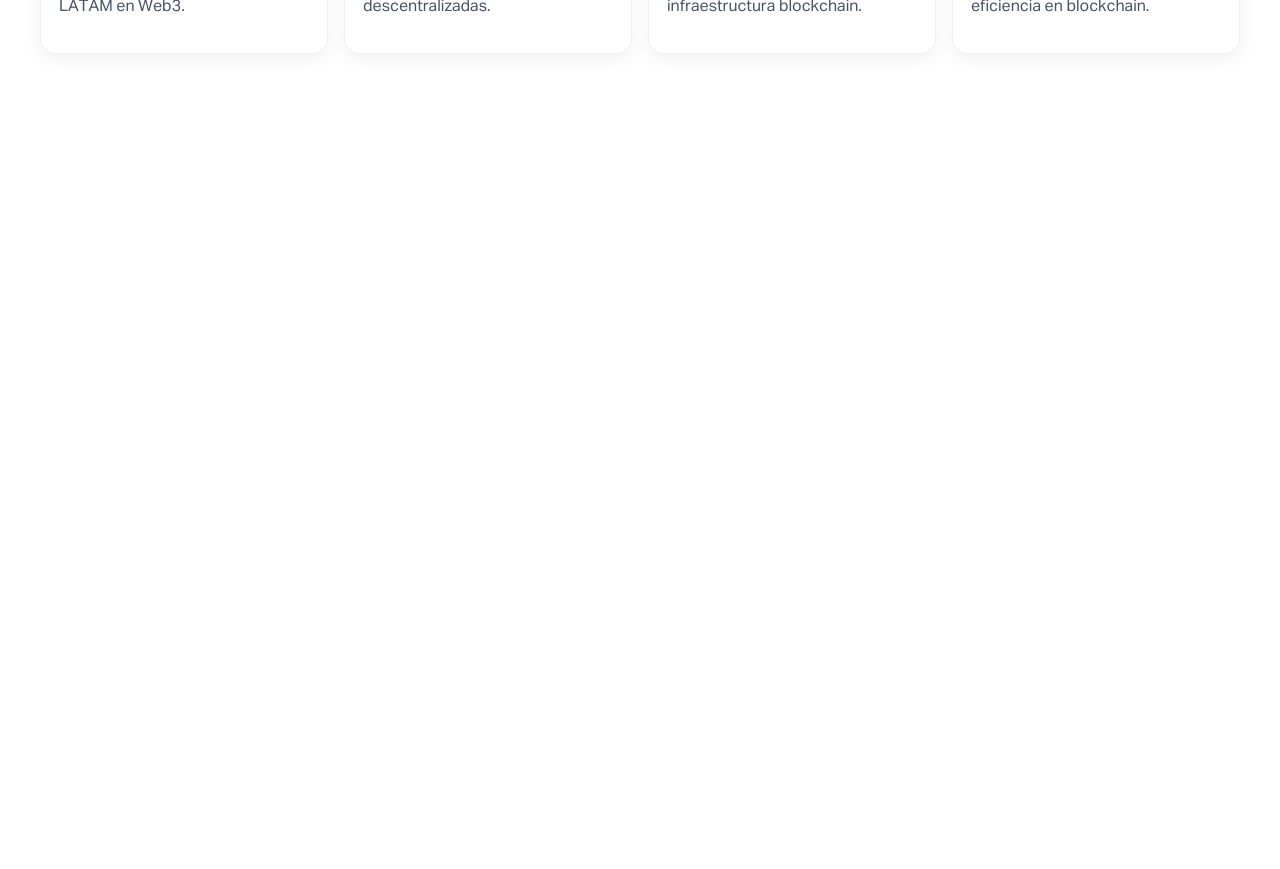
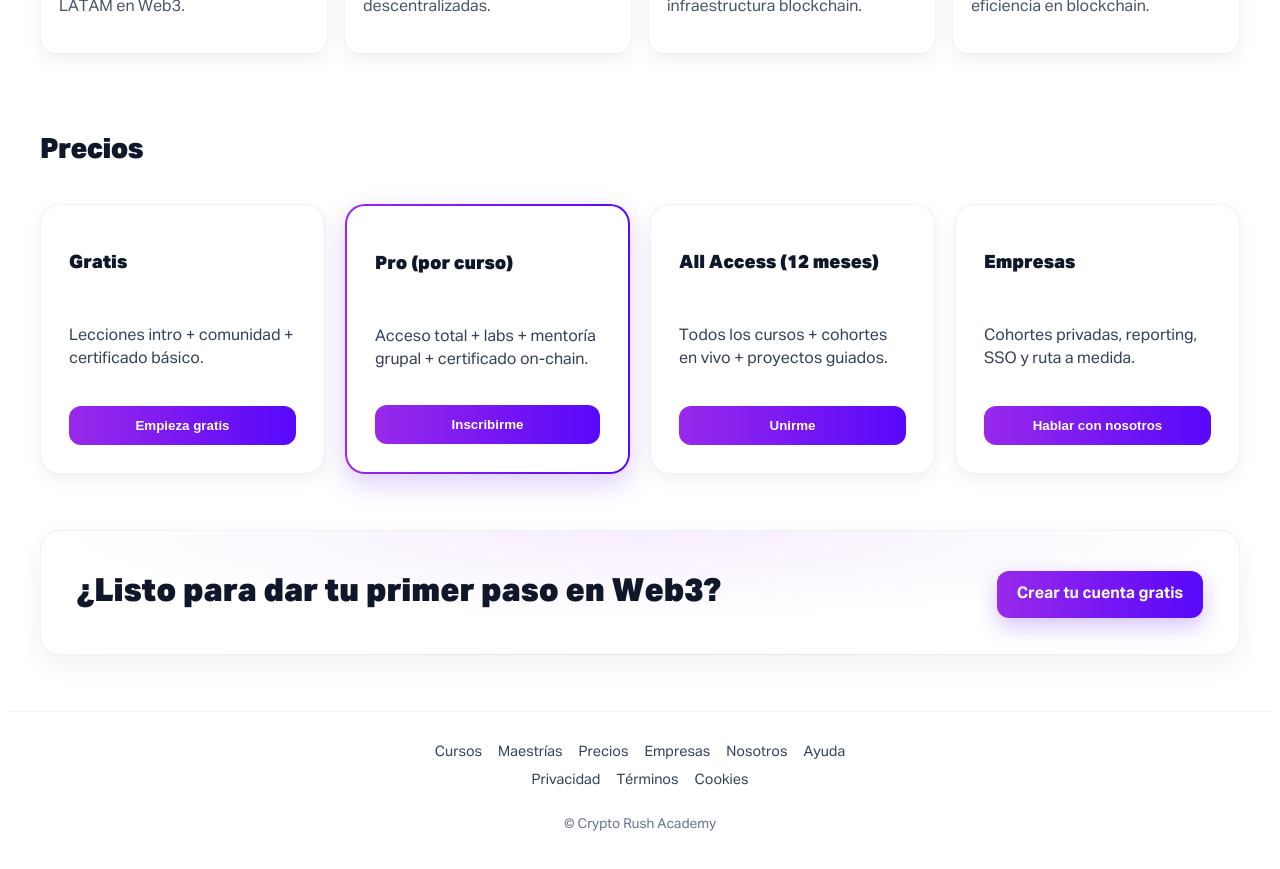
Before and after one commit to diego-s25/rushacademy-landing, a React (Create React App) app: page / in a window 1280 px wide. Shown: the part 1840-2709 px from the top of the page. Before the commit the page ends 1958 px from the top, so only its background shows below. Built offline with nearby package versions, Linux system fonts and the light colour scheme.

Commit message:
Added Footer component

```diff
--- a/src/App.js
+++ b/src/App.js
@@ -7,6 +7,9 @@ import CourseCarousel from "./components/CourseCarousel";
 import ExecSummary from "./components/ExecSummary";
 import Modality from "./components/Modality";
 import ImpactMosaic from "./components/ImpactMosaic";
+import PricingPlans from "./components/PricingPlans";
+import FinalCta from "./components/FinalCta";
+import Footer from "./components/Footer";
 
 export default function App() {
   useEffect(() => {
@@ -30,6 +33,9 @@ export default function App() {
       <ExecSummary />
       <Modality />
       <ImpactMosaic />
+      <PricingPlans />
+      <FinalCta />
+      <Footer />
     </>
   );
 }
--- /dev/null
+++ b/src/components/FinalCta.jsx
@@ -0,0 +1,19 @@
+// src/components/FinalCta.jsx
+import React from "react";
+
+export default function FinalCta() {
+  return (
+    <section className="finalCta" aria-labelledby="final-cta-title">
+      <div className="container">
+        <div className="finalCta__card">
+          <h2 id="final-cta-title" className="finalCta__title">
+            ¿Listo para dar tu primer paso en Web3?
+          </h2>
+          <a href="#signup" className="btn finalCta__btn">
+            Crear tu cuenta gratis
+          </a>
+        </div>
+      </div>
+    </section>
+  );
+}
--- /dev/null
+++ b/src/components/Footer.jsx
@@ -0,0 +1,27 @@
+// src/components/Footer.jsx
+import React from "react";
+
+export default function Footer() {
+  return (
+    <footer className="footer">
+      <div className="container">
+        <nav className="footer__nav">
+          <a href="#cursos">Cursos</a>
+          <a href="#maestrias">Maestrías</a>
+          <a href="#precios">Precios</a>
+          <a href="#empresas">Empresas</a>
+          <a href="#nosotros">Nosotros</a>
+          <a href="#ayuda">Ayuda</a>
+        </nav>
+
+        <nav className="footer__subnav">
+          <a href="#privacidad">Privacidad</a>
+          <a href="#terminos">Términos</a>
+          <a href="#cookies">Cookies</a>
+        </nav>
+
+        <p className="footer__copy">© Crypto Rush Academy</p>
+      </div>
+    </footer>
+  );
+}
--- /dev/null
+++ b/src/components/PricingPlans.jsx
@@ -0,0 +1,54 @@
+// src/components/PricingPlans.jsx
+import React from "react";
+
+const PLANS = [
+  {
+    name: "Gratis",
+    desc: "Lecciones intro + comunidad + certificado básico.",
+    cta: "Empieza gratis",
+    highlight: false,
+  },
+  {
+    name: "Pro (por curso)",
+    desc: "Acceso total + labs + mentoría grupal + certificado on-chain.",
+    cta: "Inscribirme",
+    highlight: true, // 👈 spotlight plan
+  },
+  {
+    name: "All Access (12 meses)",
+    desc: "Todos los cursos + cohortes en vivo + proyectos guiados.",
+    cta: "Unirme",
+    highlight: false,
+  },
+  {
+    name: "Empresas",
+    desc: "Cohortes privadas, reporting, SSO y ruta a medida.",
+    cta: "Hablar con nosotros",
+    highlight: false,
+  },
+];
+
+export default function PricingPlans() {
+  return (
+    <section id="precios" className="pricing">
+      <div className="container">
+        <header className="pricing__head">
+          <h2 className="sectionTitle">Precios</h2>
+        </header>
+
+        <div className="pricing__grid">
+          {PLANS.map(({ name, desc, cta, highlight }, i) => (
+            <article
+              key={i}
+              className={`pricing__card ${highlight ? "is-highlight" : ""}`}
+            >
+              <h3 className="pricing__name">{name}</h3>
+              <p className="pricing__desc">{desc}</p>
+              <button className="btn pricing__cta">{cta}</button>
+            </article>
+          ))}
+        </div>
+      </div>
+    </section>
+  );
+}
--- a/src/styles/globals.scss
+++ b/src/styles/globals.scss
@@ -939,3 +939,176 @@ $embla-gap: 18px;
   color: #475569;
   line-height: 1.45;
 }
+
+/* ===== Pricing (plans style) ===== */
+.pricing {
+  background: #fff;
+  padding-bottom: clamp(28px, 6vw, 56px);
+}
+
+.pricing__head {
+  margin-bottom: clamp(20px, 5vw, 36px);
+}
+
+.pricing__grid {
+  display: grid;
+  gap: 20px;
+  grid-template-columns: 1fr;
+  @media (min-width: 768px) {
+    grid-template-columns: repeat(2, 1fr);
+  }
+  @media (min-width: 1200px) {
+    grid-template-columns: repeat(4, 1fr);
+  }
+}
+
+.pricing__card {
+  background: #fff;
+  border: 1px solid rgba(15, 23, 42, 0.06);
+  border-radius: 20px;
+  padding: clamp(18px, 3vw, 28px);
+  display: flex;
+  flex-direction: column;
+  gap: 1rem;
+  box-shadow: 0 6px 18px rgba(0, 0, 0, 0.06);
+  transition: transform 0.18s ease, box-shadow 0.18s ease;
+}
+.pricing__card:hover {
+  transform: translateY(-4px);
+  box-shadow: 0 16px 28px rgba(0, 0, 0, 0.1);
+}
+
+.pricing__card.is-highlight {
+  border: 2px solid transparent;
+  background: linear-gradient(#fff, #fff) padding-box,
+    var(--brand-gradient) border-box;
+  box-shadow: 0 10px 28px rgba(88, 8, 251, 0.2);
+}
+
+.pricing__name {
+  font-weight: 800;
+  font-size: 1.15rem;
+  color: var(--ink-900);
+}
+
+.pricing__desc {
+  color: var(--ink-700);
+  flex-grow: 1;
+  line-height: 1.45;
+}
+
+.pricing__cta {
+  margin-top: auto;
+  width: 100%;
+  justify-content: center;
+  border-radius: 12px;
+  font-weight: 600;
+  padding: 0.75rem 1rem;
+}
+
+/* ===== Final CTA band ===== */
+.finalCta {
+  background: #fff;
+  padding-bottom: clamp(28px, 6vw, 56px);
+}
+
+.finalCta__card {
+  border-radius: 20px;
+  background: radial-gradient(
+      80% 120% at 50% 0%,
+      rgba(153, 41, 234, 0.08),
+      transparent 60%
+    ),
+    #fff;
+  border: 1px solid rgba(15, 23, 42, 0.06);
+  box-shadow: 0 10px 28px rgba(0, 0, 0, 0.06);
+  padding: clamp(20px, 4vw, 36px);
+  display: grid;
+  gap: 14px;
+  justify-items: center;
+  text-align: center;
+}
+
+.finalCta__title {
+  margin: 0;
+  font-weight: 800;
+  line-height: 1.12;
+  font-size: clamp(1.25rem, 3.8vw, 2rem);
+  color: var(--ink-900);
+}
+
+.finalCta__btn {
+  margin-top: 4px;
+  padding: 0.9rem 1.25rem;
+  border-radius: 12px;
+  background: var(--brand-gradient);
+  color: #fff;
+  border: none;
+  font-weight: 700;
+  box-shadow: 0 8px 22px rgba(88, 8, 251, 0.25);
+  text-decoration: none;
+}
+
+/* Wider layout: title + button inline */
+@media (min-width: 900px) {
+  .finalCta__card {
+    grid-template-columns: 1fr auto;
+    align-items: center;
+    text-align: left;
+    gap: 20px;
+  }
+  .finalCta__title {
+    justify-self: start;
+  }
+  .finalCta__btn {
+    justify-self: end;
+  }
+}
+
+/* ===== Footer ===== */
+.footer {
+  background: #fff;
+  border-top: 1px solid var(--ink-100);
+  padding-block: clamp(20px, 4vw, 32px);
+  font-size: 0.9rem;
+  color: var(--ink-700);
+}
+
+.footer .container {
+  display: grid;
+  gap: 16px;
+  text-align: center;
+}
+
+.footer__nav,
+.footer__subnav {
+  display: flex;
+  flex-wrap: wrap;
+  justify-content: center;
+  gap: 1rem;
+}
+
+.footer__nav a,
+.footer__subnav a {
+  color: var(--ink-700);
+  text-decoration: none;
+  transition: color 0.2s ease;
+}
+.footer__nav a:hover,
+.footer__subnav a:hover {
+  color: var(--brand-g2);
+}
+
+.footer__copy {
+  margin: 0;
+  margin-top: 1rem;
+  color: var(--ink-500, #64748b);
+  font-size: 0.85rem;
+}
+
+/* On wide screens, keep it compact */
+@media (min-width: 768px) {
+  .footer .container {
+    gap: 12px;
+  }
+}
```
